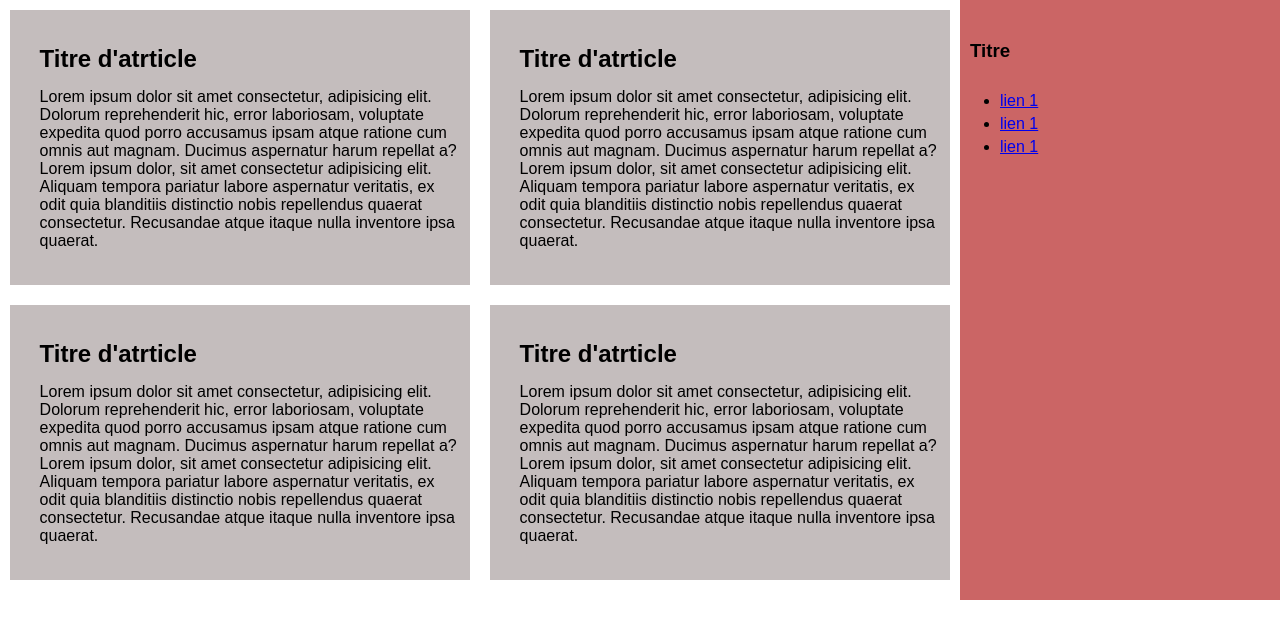
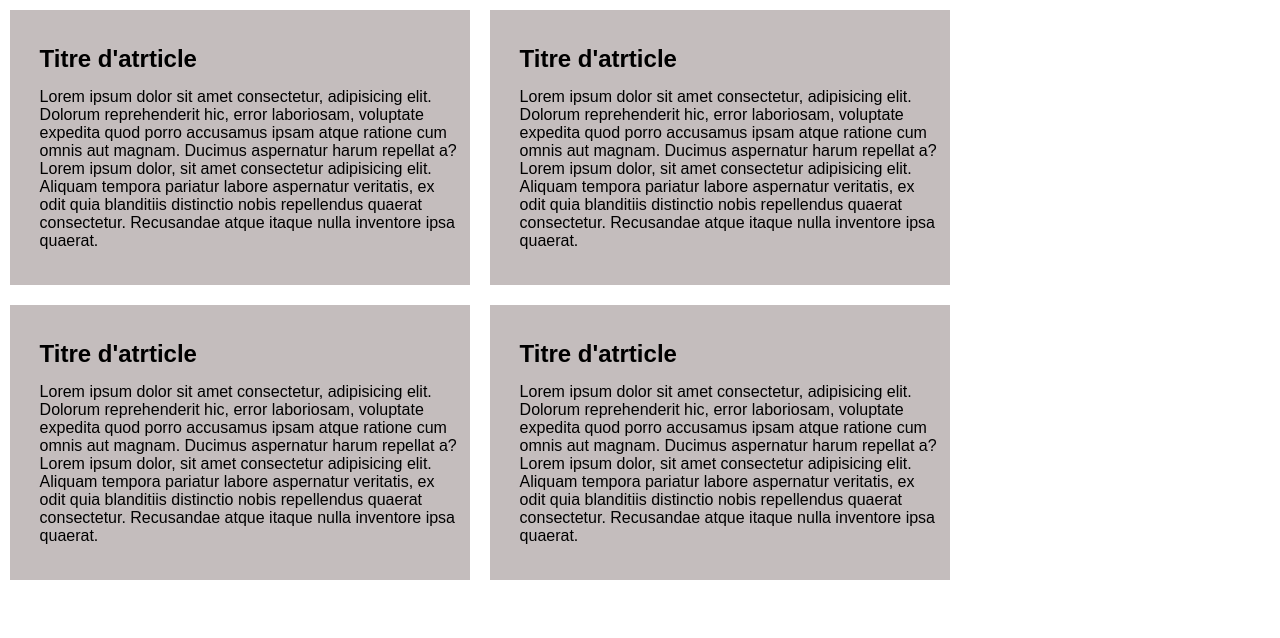
Before and after one commit to vassvia/test, a plain HTML site: page index.html in a window 1280 px wide. Drawn offline with Linux system fonts and the light colour scheme.

Commit message:
Update index.html

```diff
--- a/index.html
+++ b/index.html
@@ -42,7 +42,7 @@
                     </p>
                 </article>
             </main>
-            <aside>
+           <!--  <aside>
                 <h3>
                     Titre
                 </h3>
@@ -55,7 +55,7 @@
                 </div>
             </aside>
         </div>
-     <!--   <footer>
+       <footer>
             <div class="text">
                 Pied de page
             </div>
```
